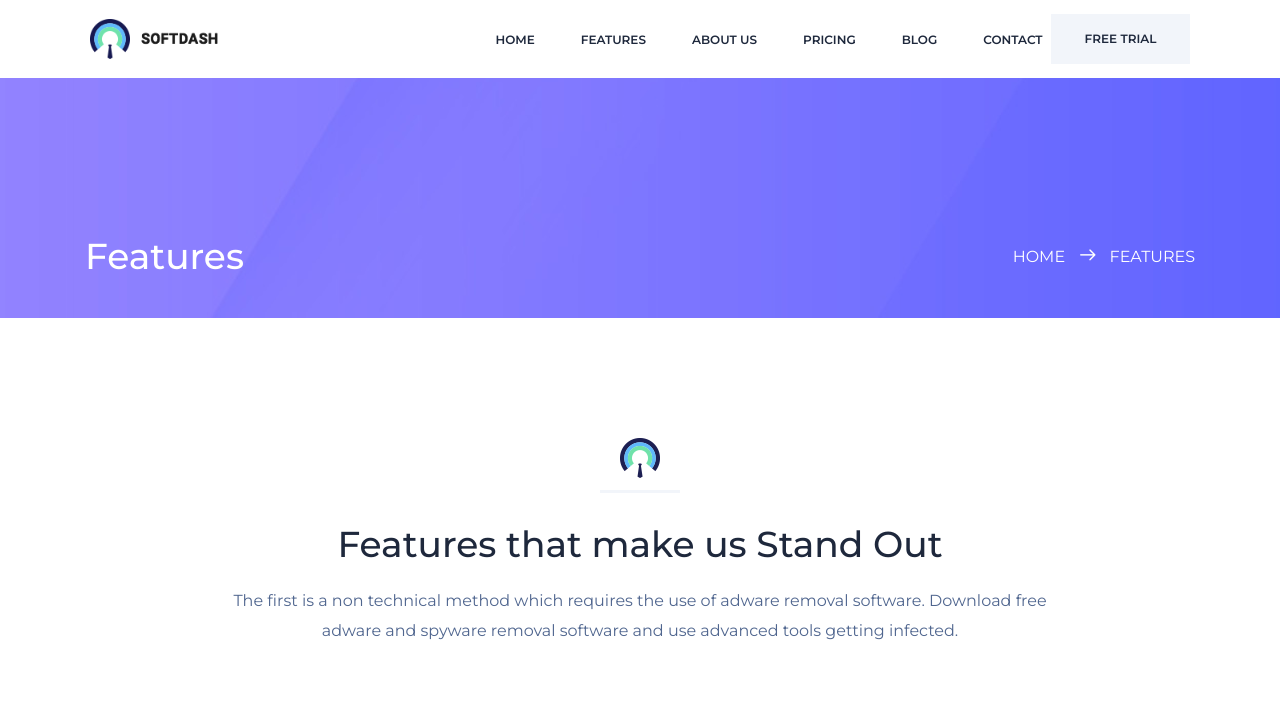
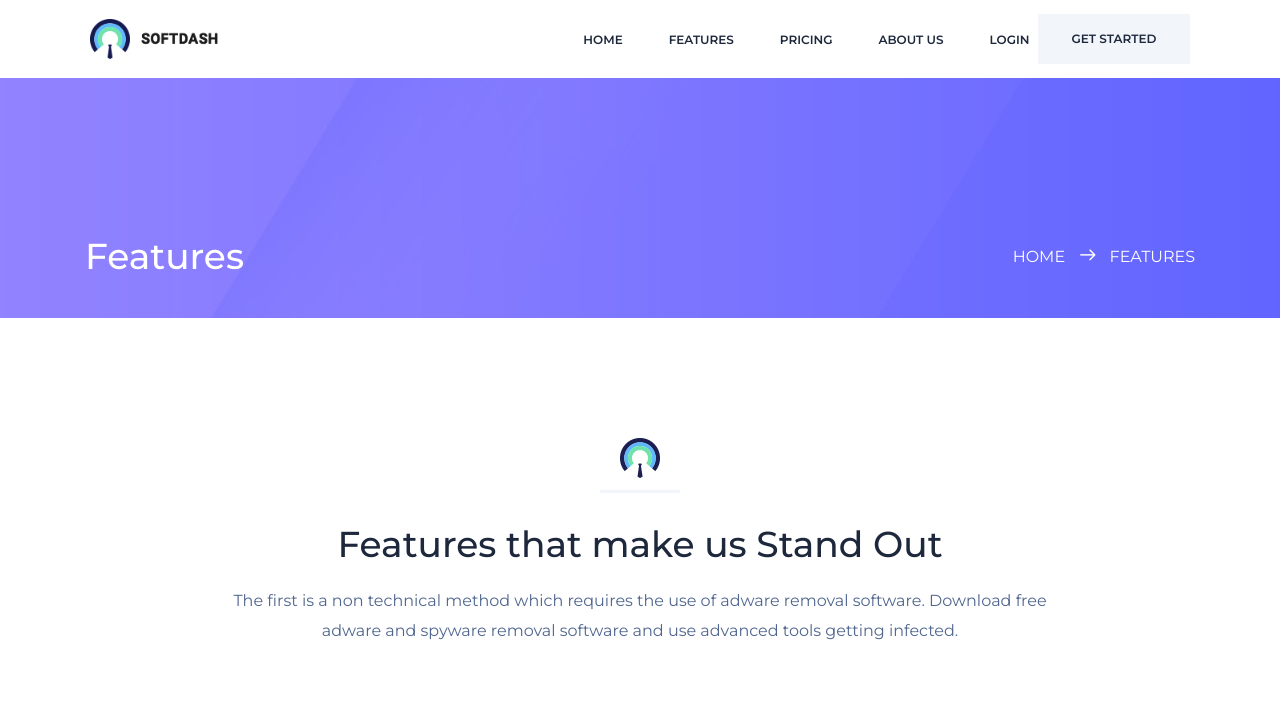
Before and after one commit to TeamMood/www.teammood.com, a Jekyll site: the page built from en/features.html, in a window 1280 px wide. Shown: the top 706 px of the page. Built offline with Jekyll 4.4.1, drawn with Linux system fonts in a browser that asks for light colours; grey boxes are pictures that could not be loaded.

Commit message:
Added login and get started button to the navigation bar in the top.

```diff
--- a/_includes/nav-menu.html
+++ b/_includes/nav-menu.html
@@ -9,20 +9,16 @@
                 <a href="{{ 'features' | relative_url }}">Features</a>
             </li>
             <li>
-                <a href="{{ 'about' | relative_url }}">About Us</a>
-            </li>
-
-            <li>
                 <a href="{{ 'pricing' | relative_url }}">Pricing</a>
             </li>
             <li>
-                <a href="{{ 'blog' | relative_url }}">Blog</a>
+                <a href="{{ 'about' | relative_url }}">About Us</a>
             </li>
             <li>
-                <a href="{{ 'contact' | relative_url }}">Contact</a>
+                <a href="https://app.teammood.com" target="_blank">Login</a>
             </li>
         </ul>
     </nav>
-    <a class="genric-btn" href="{{ site.request-demo }}">Free trial</a>
+    <a class="genric-btn" href="https://app.teammood.com/signup">Get Started</a>
 </div>
 <!-- #nav-menu-container -->
```
